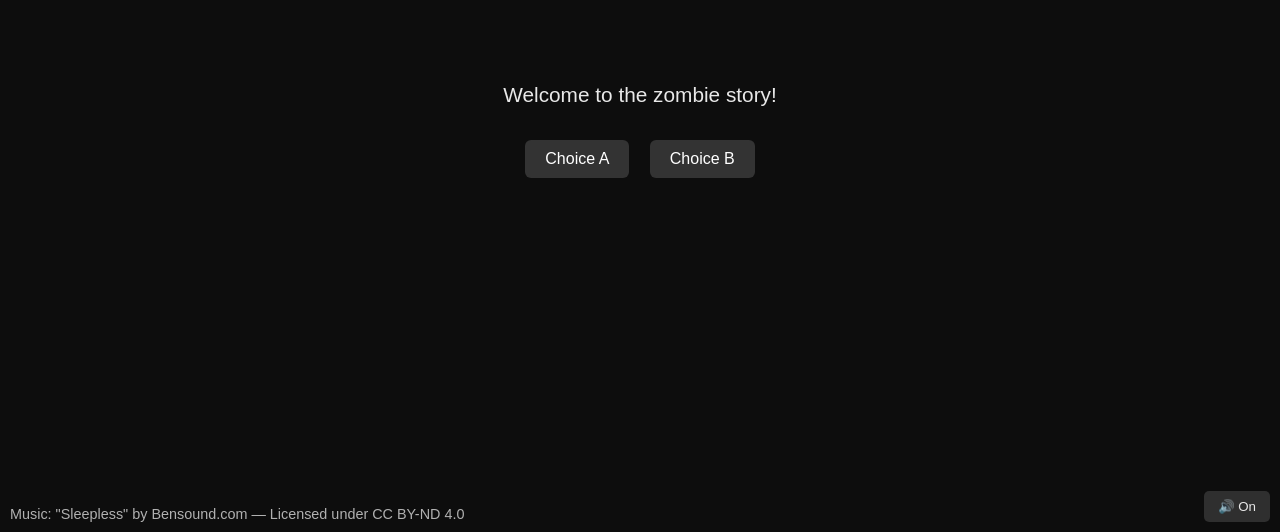
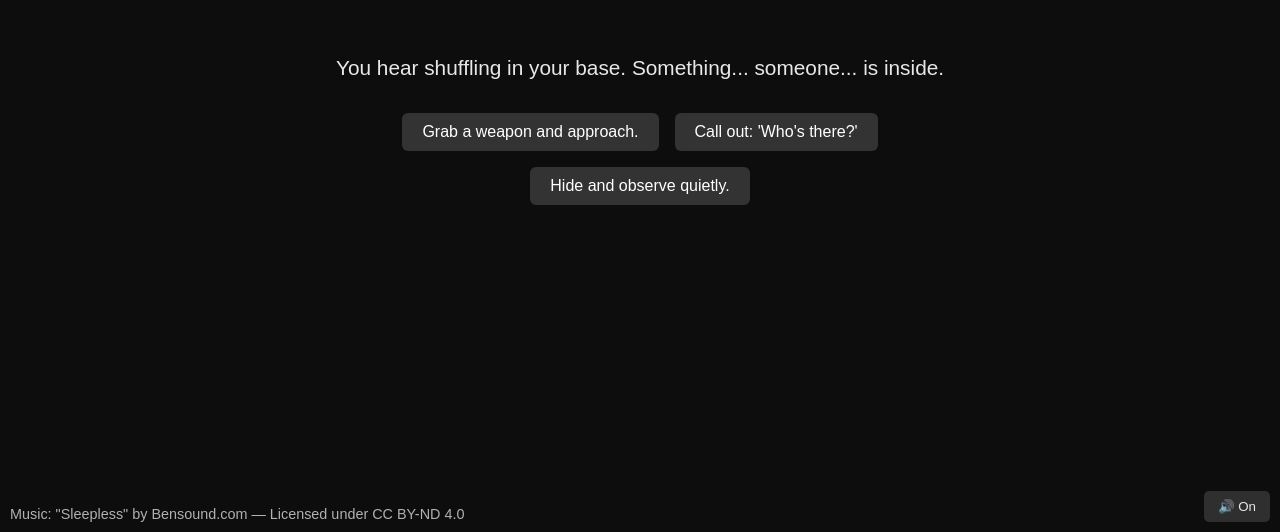
Before and after one commit to ZombieGutz01/zombie-game, a plain HTML site: page index.html in a window 1280 px wide. Shown: the part 268-800 px from the top of the page. Drawn offline with Linux system fonts and the light colour scheme.

Commit message:
Update index.html

```diff
--- a/index.html
+++ b/index.html
@@ -19,24 +19,23 @@
       overflow: hidden;
     }
 
-    /* Centered Game Container */
     #game-container {
       text-align: center;
       max-width: 700px;
       padding: 20px;
     }
 
-    #text {
+    #text-box {
       font-size: 1.3rem;
       margin-bottom: 20px;
       line-height: 1.6;
     }
 
-    .choices {
+    #choices {
       margin-top: 20px;
     }
 
-    button.choice-btn {
+    #choices button {
       background: #333;
       color: #fff;
       border: none;
@@ -48,11 +47,10 @@
       transition: background 0.2s;
     }
 
-    button.choice-btn:hover {
+    #choices button:hover {
       background: #555;
     }
 
-    /* Bottom-left music credit */
     #music-credit {
       position: fixed;
       bottom: 10px;
@@ -61,7 +59,6 @@
       opacity: 0.75;
     }
 
-    /* Bottom-right audio toggle */
     #audio-toggle {
       position: fixed;
       bottom: 10px;
@@ -85,12 +82,8 @@
 
   <!-- CENTER GAME CONTENT -->
   <div id="game-container">
-    <div id="text">Welcome to the zombie story!</div>
-
-    <div class="choices" id="choices">
-      <button class="choice-btn">Choice A</button>
-      <button class="choice-btn">Choice B</button>
-    </div>
+    <div id="text-box">Loading…</div>
+    <div id="choices"></div>
   </div>
 
   <!-- MUSIC CREDIT (BOTTOM LEFT) -->
@@ -106,6 +99,10 @@
     <source src="audio/sleepless.mp3" type="audio/mpeg" />
   </audio>
 
+  <!-- YOUR SCRIPT -->
+  <script src="script.js"></script>
+
+  <!-- MUSIC SCRIPT -->
   <script>
     const audio = document.getElementById("bgm");
     const toggle = document.getElementById("audio-toggle");
```
